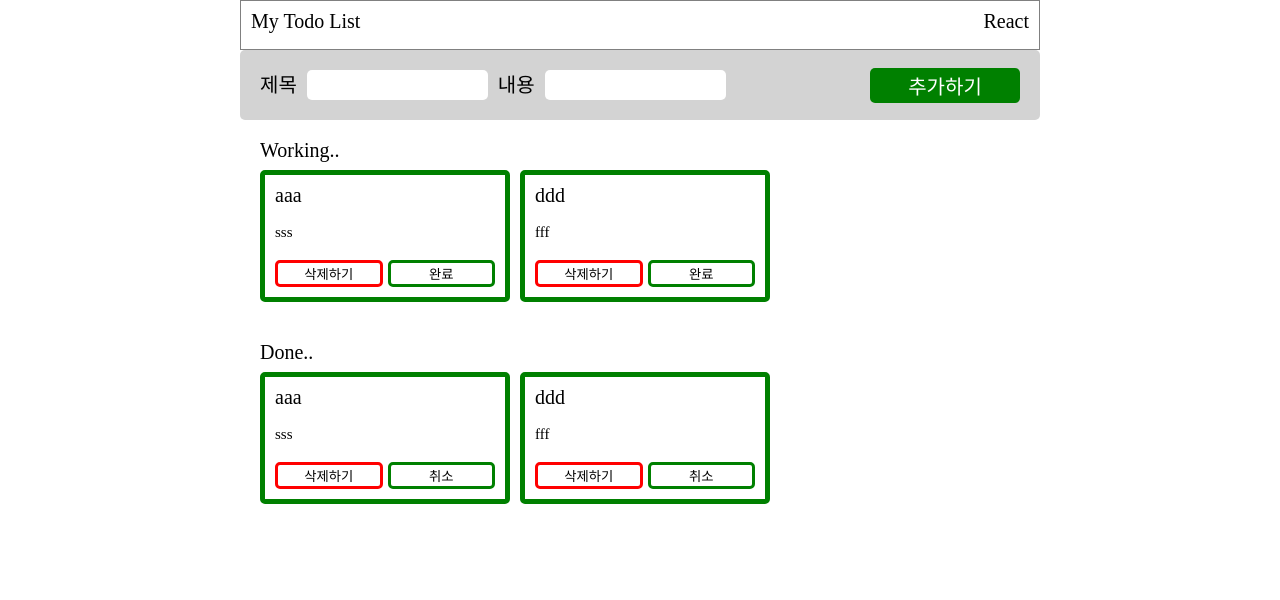
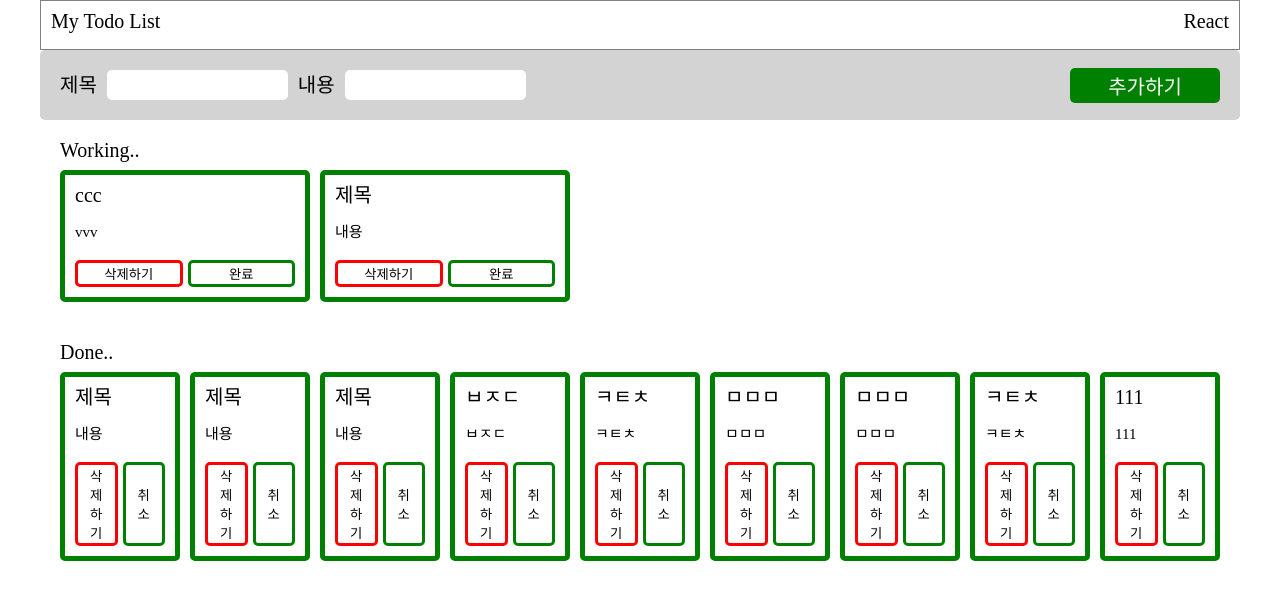
Before and after one commit to baram55/to-do-list-2, a React (Vite) app: page / in a window 1280 px wide. Shown: the top 600 px of the page. Built offline with nearby package versions, Linux system fonts and the light colour scheme; data requests are answered from the project's data file.

Commit message:
Fix : 진행 중인 todo 안 나오는 버그 수정

```diff
--- a/db.json
+++ b/db.json
@@ -1,23 +1,5 @@
 {
   "todos": [
-    {
-      "id": "1",
-      "title": "aaa",
-      "content": "sss",
-      "isDone": true
-    },
-    {
-      "id": "2",
-      "title": "ddd",
-      "content": "fff",
-      "isDone": true
-    },
-    {
-      "id": "3",
-      "title": "zzz",
-      "content": "xxx",
-      "isDone": false
-    },
     {
       "id": "4",
       "title": "ccc",
@@ -28,7 +10,7 @@
       "id": "b0107b20-c08a-4869-8204-6544f23c612b",
       "title": "제목",
       "content": "내용",
-      "isDone": false
+      "isDone": true
     },
     {
       "id": "f85a763f-4a1c-46f3-9de3-ca7a6b611f74",
@@ -40,25 +22,49 @@
       "id": "b5cb6a8f-31c4-49b5-a2d7-3abac0a56a35",
       "title": "제목",
       "content": "내용",
-      "isDone": false
+      "isDone": true
     },
     {
       "id": "2608420d-f411-42b0-b844-0c80b748caee",
       "title": "제목",
       "content": "내용",
-      "isDone": false
+      "isDone": true
     },
     {
       "id": "cb2677df-1b30-4b93-a030-78436cd8df1c",
       "title": "ㅂㅈㄷ",
       "content": "ㅂㅈㄷ",
-      "isDone": false
+      "isDone": true
     },
     {
       "id": "4ec44f55-447e-4792-8636-d78c58e31098",
       "title": "ㅋㅌㅊ",
       "content": "ㅋㅌㅊ",
-      "isDone": false
+      "isDone": true
+    },
+    {
+      "id": "b4ecf6ec-105d-4a21-a3d1-c45654d1ec49",
+      "title": "ㅁㅁㅁ",
+      "content": "ㅁㅁㅁ",
+      "isDone": true
+    },
+    {
+      "id": "229aa681-5bc4-4fcc-a8a9-669200506612",
+      "title": "ㅁㅁㅁ",
+      "content": "ㅁㅁㅁ",
+      "isDone": true
+    },
+    {
+      "id": "efff2ab7-68cd-41a7-9cab-6d3b8ac96b95",
+      "title": "ㅋㅌㅊ",
+      "content": "ㅋㅌㅊ",
+      "isDone": true
+    },
+    {
+      "id": "5536387e-5a79-4eda-854a-a97f9c037881",
+      "title": "111",
+      "content": "111",
+      "isDone": true
     }
   ]
 }
--- a/src/App.tsx
+++ b/src/App.tsx
@@ -24,7 +24,11 @@ function App() {
     },
   });
 
-  const editMutation = useMutation(editTodo);
+  const editMutation = useMutation(editTodo, {
+    onSuccess: () => {
+      queryClient.invalidateQueries("todos");
+    },
+  });
 
   if (isLoading) {
     return <p>데이터를 불러오는 중입니다.</p>;
@@ -94,7 +98,7 @@ function App() {
             <WorkingList>
               {data ? (
                 data
-                  .filter((item) => item.isDone === true)
+                  .filter((item) => item.isDone === false)
                   .map((item) => (
                     <WorkingTodoContainer>
                       <WorkingTodoTitle>{item.title}</WorkingTodoTitle>
```
